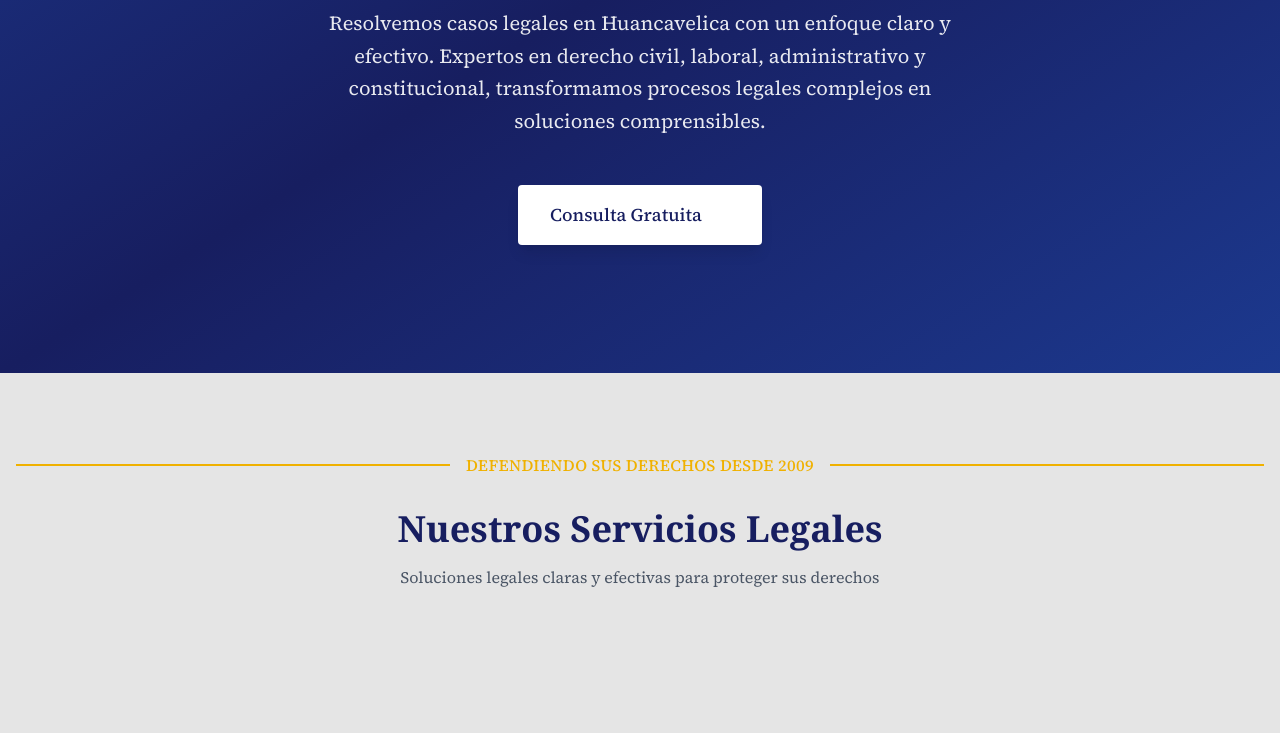
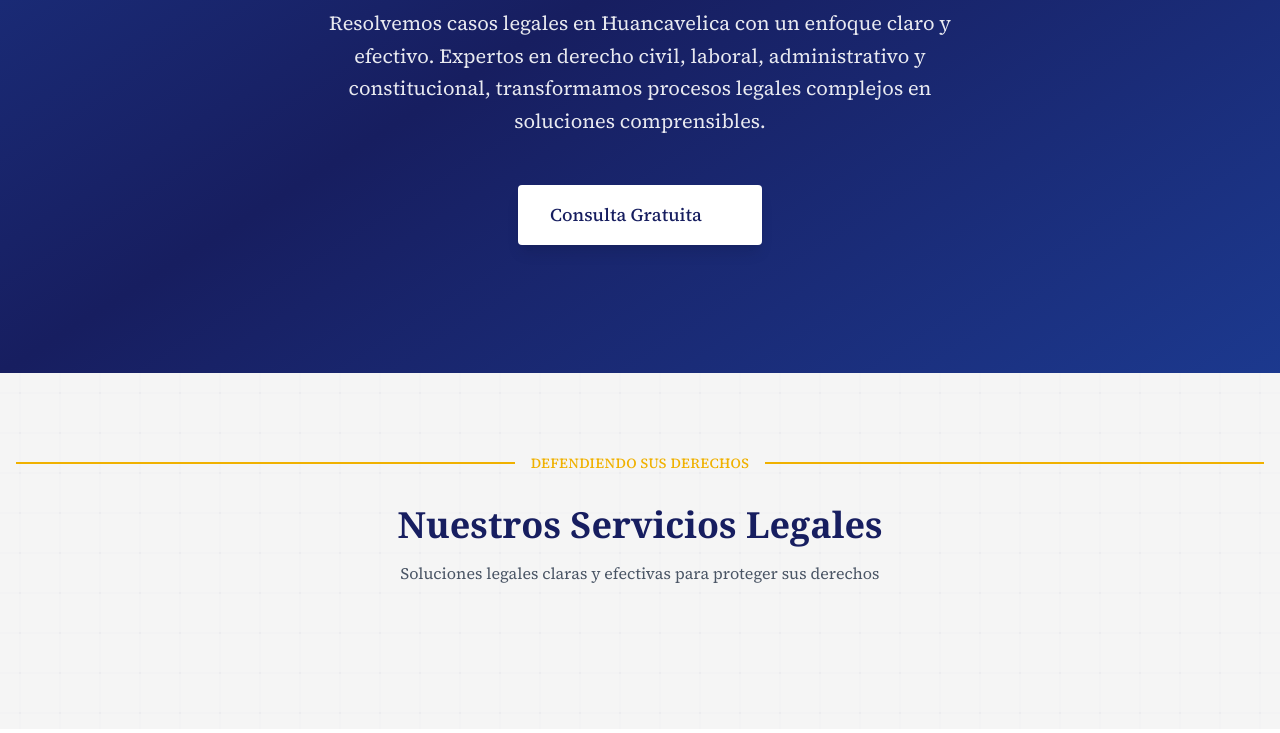
Before and after one commit to IvanGabrielYarupaitanRivera/PeraltaAsociados, an Astro site: page / in a window 1280 px wide. Shown: the part 574-1307 px from the top of the page. Built offline with nearby package versions, Linux system fonts and the light colour scheme; Astro itself is replaced by a stand-in of ours; some icons are missing.

Commit message:
Actualizar componentes Hero y Servicios, mejorar estilos y agregar patrón de fondo

```diff
--- a/src/components/Hero.astro
+++ b/src/components/Hero.astro
@@ -3,20 +3,20 @@ import { Icon } from "astro-icon/components";
 ---
 
 <section
-  class="relative min-h-screen overflow-hidden bg-gradient-to-br from-blue-900 via-primary to-blue-900"
+  class="relative overflow-hidden bg-gradient-to-br from-blue-900 via-primary to-blue-900"
 >
   <!-- Contenido principal -->
-  <div class="container mx-auto px-4 py-12 md:py-20 lg:py-32">
+  <div class="container mx-auto px-4 py-40 md:py-20 lg:py-32">
     <div class="max-w-2xl mx-auto">
       <!-- Texto decorativo -->
       <div class="flex items-center gap-4 mb-8">
-        <div class="hidden sm:block h-[2px] flex-1 bg-secondary"></div>
+        <div class="sm:block h-[2px] flex-1 bg-secondary"></div>
         <p
           class="text-secondary font-medium tracking-wide uppercase text-sm sm:text-base whitespace-nowrap"
         >
-          +15 años de experiencia resolviendo casos legales
+          +15 años de experiencia
         </p>
-        <div class="hidden sm:block h-[2px] flex-1 bg-secondary"></div>
+        <div class="sm:block h-[2px] flex-1 bg-secondary"></div>
       </div>
 
       <!-- Título principal -->
--- a/src/components/Servicios.astro
+++ b/src/components/Servicios.astro
@@ -2,17 +2,48 @@
 import { Icon } from "astro-icon/components";
 ---
 
-<section class="py-20 bg-neutral-200" id="servicios">
+<section class="py-20 relative bg-neutral-100" id="servicios">
+  <div class="absolute inset-0 opacity-30">
+    <svg
+      width="100%"
+      height="100%"
+      xmlns="http://www.w3.org/2000/svg"
+      aria-hidden="true"
+    >
+      <pattern
+        id="subtle-pattern"
+        x="0"
+        y="0"
+        width="40"
+        height="40"
+        patternUnits="userSpaceOnUse"
+      >
+        <!-- Patrón geométrico simple -->
+        <path
+          d="M0 20h40M20 0v40"
+          stroke="#171E60"
+          stroke-width="0.5"
+          stroke-opacity="0.1"
+          fill="none"></path>
+        <circle cx="20" cy="20" r="1" fill="#171E60" fill-opacity="0.1"
+        ></circle>
+      </pattern>
+
+      <rect width="100%" height="100%" fill="url(#subtle-pattern)"></rect>
+    </svg>
+  </div>
+
+  <div class="relative z-10">
     <div class="container mx-auto px-4">
       <!-- Texto decorativo -->
       <div class="flex items-center gap-4 mb-8">
-      <div class="hidden sm:block h-[2px] flex-1 bg-secondary"></div>
+        <div class="sm:block h-[2px] flex-1 bg-secondary"></div>
         <p
-        class="text-secondary font-medium tracking-wide uppercase text-sm sm:text-base whitespace-nowrap"
+          class="text-secondary font-medium tracking-wide uppercase text-sm whitespace-nowrap"
         >
-        Defendiendo sus derechos desde 2009
+          Defendiendo sus derechos
         </p>
-      <div class="hidden sm:block h-[2px] flex-1 bg-secondary"></div>
+        <div class="sm:block h-[2px] flex-1 bg-secondary"></div>
       </div>
 
       <!-- Encabezado de sección -->
@@ -28,4 +59,5 @@ import { Icon } from "astro-icon/components";
       <!-- Grid de servicios -->
       <div class="grid md:grid-cols-2 lg:grid-cols-3 gap-8"></div>
     </div>
+  </div>
 </section>
```
Lines whose indentation alone changed are shown as unchanged.
